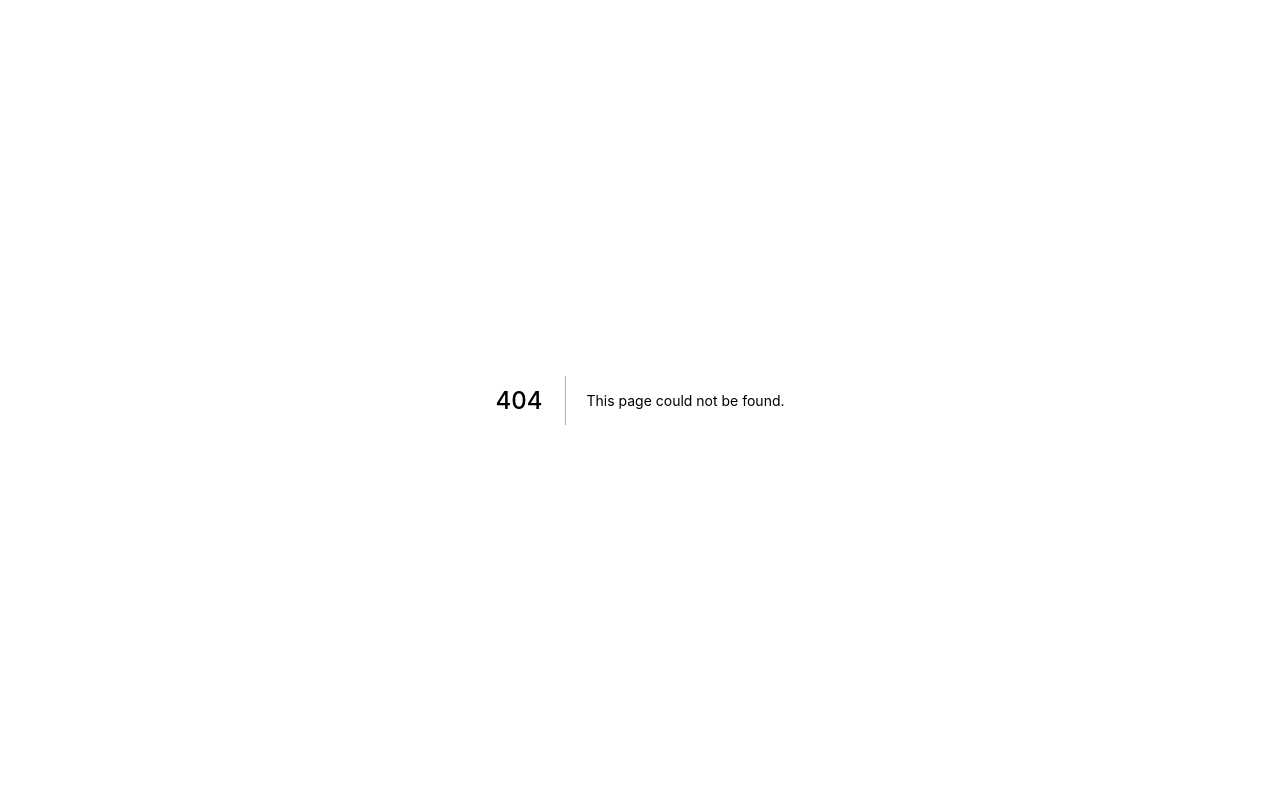
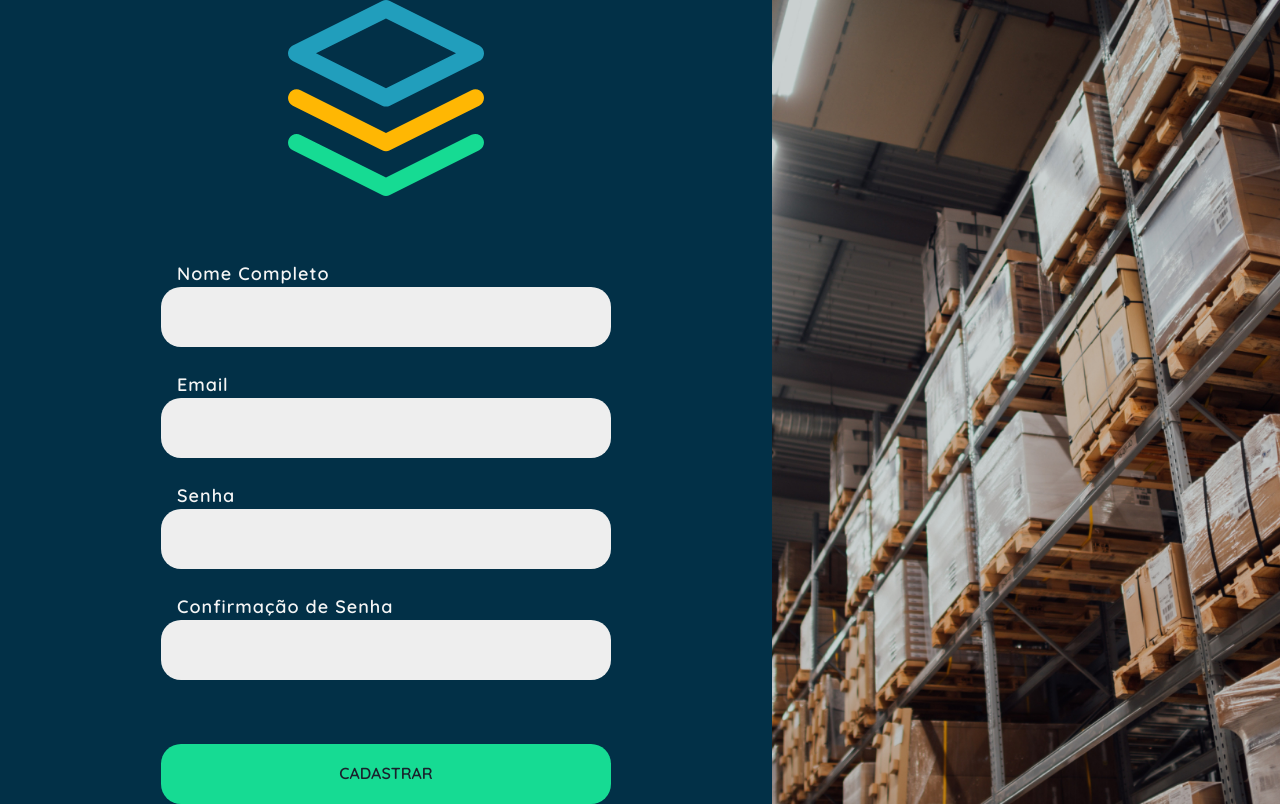
Before and after one commit to iigorcunha/open_wms_frontend, a Next.js app: page /signup in a window 1280 px wide. Before the commit this address had no page. Built offline with nearby package versions, Linux system fonts and the light colour scheme.

Commit message:
Created SignUp page structure and style

```diff
--- /dev/null
+++ b/src/pages/signup.tsx
@@ -0,0 +1,34 @@
+import { Grid, Box, Flex, Image } from '@chakra-ui/react';
+import { Input } from '../components/Input';
+import { Button } from '../components/Button';
+
+export default function SignUp(): JSX.Element {
+  return (
+    <Grid templateAreas="'1fr 1fr'" h="100vh">
+      <Flex
+        w="100%"
+        bg="main.darkBlue"
+        flexDir="column"
+        alignItems="center"
+        justifyContent="center"
+      >
+        <Image src="/images/wmsLogo.svg" mb="16" />
+        <Input name="name" label="Nome Completo" mb="6" />
+        <Input name="email" label="Email" mb="6" />
+        <Input name="password" label="Senha" type="password" mb="6" />
+        <Input
+          name="password_confirmation"
+          label="Confirmação de Senha"
+          type="password"
+        />
+        <Button mt="16">CADASTRAR</Button>
+      </Flex>
+      <Box
+        bgImage="url('/images/signUpPhoto.jpg')"
+        bgSize="cover"
+        bgRepeat="no-repeat"
+        bgPos="center"
+      />
+    </Grid>
+  );
+}
```
